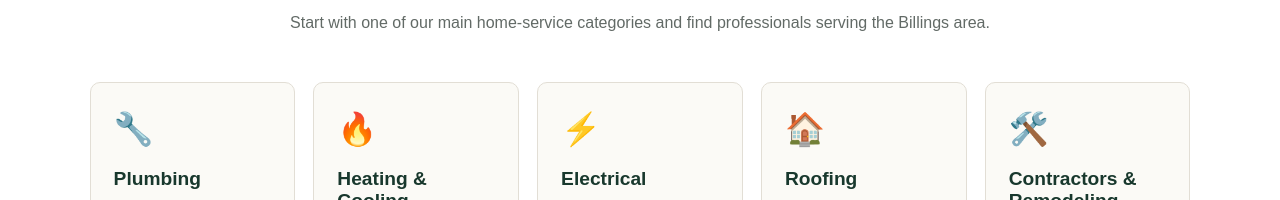
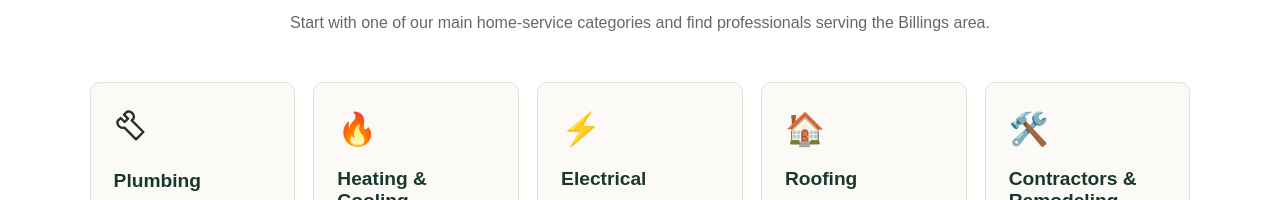
Before and after one commit to Cheddaronbass/billingshomepros, a Next.js app: page / in a window 1280 px wide. Shown: the part 1170-1370 px from the top of the page. Built offline with nearby package versions, Linux system fonts and the light colour scheme.

Commit message:
Update Plumbing service icon to SVG format
Replaced icon string with SVG for Plumbing service.

```diff
--- a/app/page.js
+++ b/app/page.js
@@ -3,7 +3,21 @@ import HomeSearch from "./components/HomeSearch";
 const services = [
   {
     name: "Plumbing",
-    icon: "🔧",
+icon: (
+  <svg
+    viewBox="0 0 24 24"
+    width="32"
+    height="32"
+    fill="none"
+    stroke="currentColor"
+    strokeWidth="1.8"
+    strokeLinecap="round"
+    strokeLinejoin="round"
+    aria-hidden="true"
+  >
+    <path d="M14.7 6.3a4 4 0 0 0-5-5L7.5 3.5l3 3L8 9l-3-3-2.2 2.2a4 4 0 0 0 5 5L16.5 22l5.5-5.5-8.7-8.7a4 4 0 0 0 1.4-1.5Z" />
+  </svg>
+),
     description: "Repairs, water heaters, drains, fixtures & more",
     href: "/plumbing",
   },
```
